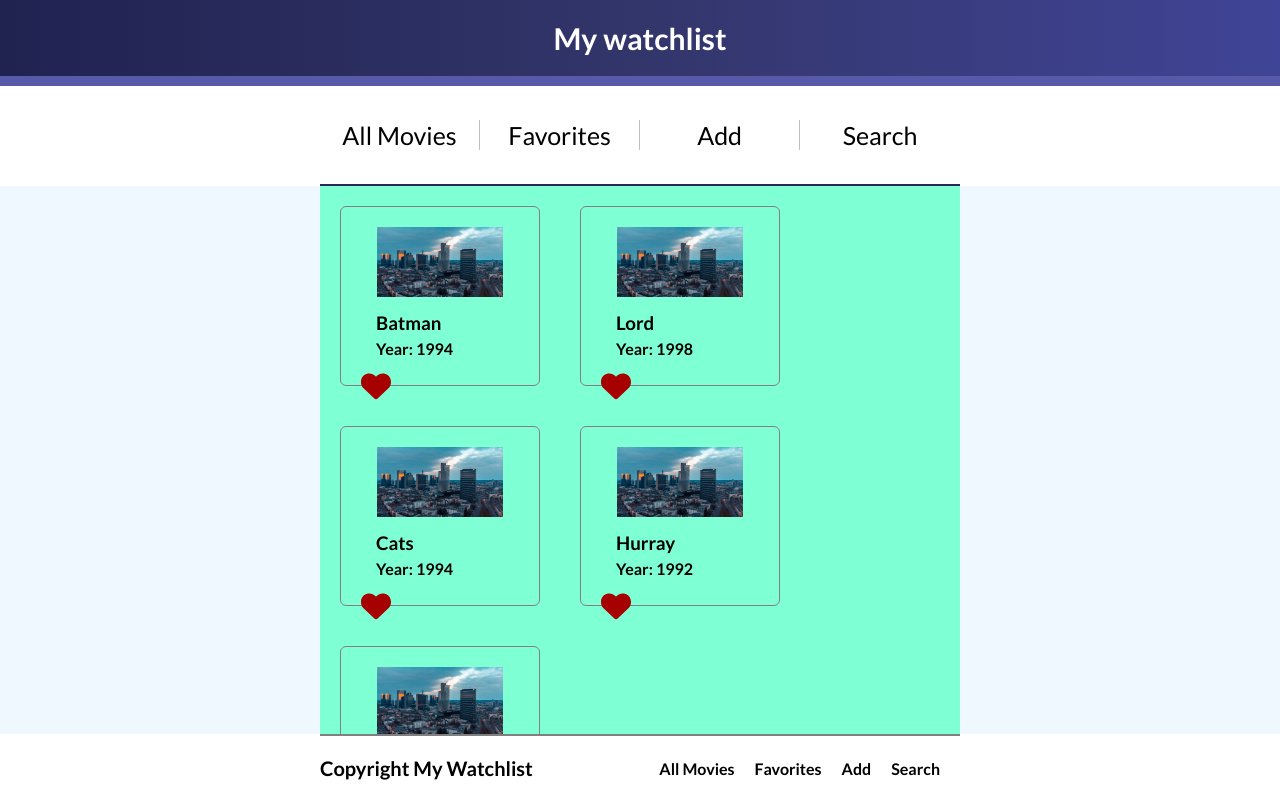
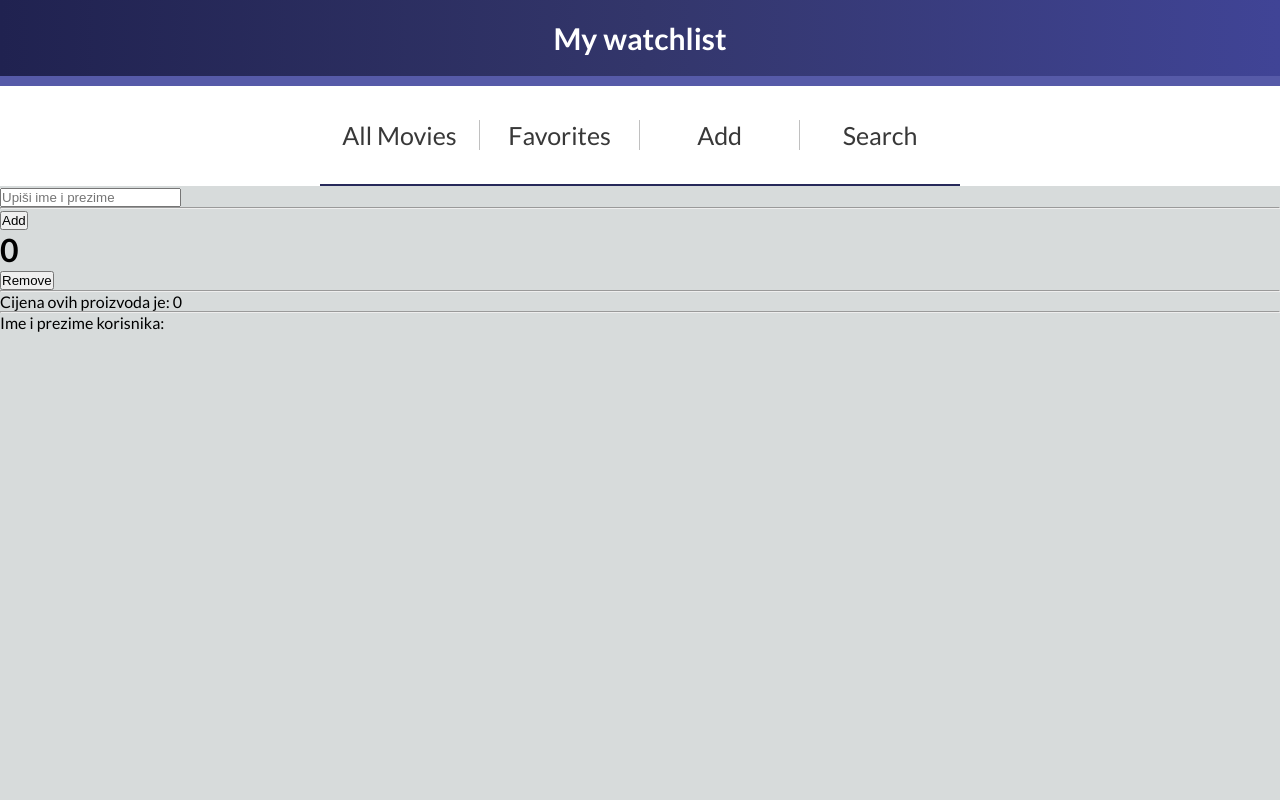
Before and after one commit to Illnas/Movie-List-Project-with-React.js, a React (Create React App) app: page /#/ in a window 1280 px wide. Built offline with nearby package versions, Linux system fonts and the light colour scheme.

Commit message:
State exercise, added playground component for practice purposes

```diff
--- a/src/App.js
+++ b/src/App.js
@@ -6,12 +6,13 @@ import Add from "./components/views/Add";
 import Favorites from "./components/views/Favorites";
 import Index from "./components/views/Index";
 import Search from "./components/views/Search";
+import Playground from "./components/playground/Playground";
 
 function App() {
   return (
     <>
       <Header />
-      <main>
+    {/*   <main>
         <Routes>
           <Route
             exact
@@ -54,8 +55,10 @@ function App() {
           />
         </Routes>
       </main>
+ */}
+ <Playground />
 
-      <Footer />
+      {/* <Footer /> */}
     </>
   );
 }
--- a/src/components/items/MovieArticle.js
+++ b/src/components/items/MovieArticle.js
@@ -3,7 +3,7 @@ import ArticleImage from "./ArticleImage";
 import ArticleTitle from "./ArticleTitle";
 
 const MovieArticle = (props) => {
-  console.log(props);
+/*   console.log(props); */
   const didWatch = () => {
     return (
       <svg
--- /dev/null
+++ b/src/components/playground/Playground.js
@@ -0,0 +1,53 @@
+
+
+import React, { useState } from 'react'
+import Sandbox from './Sandbox'
+
+const Playground = () => {
+    const [counter, setCounter] = useState(0);
+    const [name, setName] = useState("")
+
+    /*  const [donutPrice, setDonutPrice] = useState(7) */
+    const donutPrice = 7
+    const discount = 10
+    /*     setTimeout(() => {
+            myInt += 1
+            console.log(myInt)
+            setMyAnotherInt(myAnotherInt + 1)
+        }, 2000) */
+
+    const counterAdd = () => {
+        setCounter(counter + 1)
+    }
+
+    const counterRemove = () => {
+        if (counter >= 1) {
+            setCounter(counter - 1)
+        }
+    }
+
+    const getName = (e) => {
+        console.log(e.target.value)
+        setName(e.target.value)
+    }
+
+    return (
+        <div>
+            <input type="text" placeholder='Upiši ime i prezime' onChange={(e) => getName(e)}/>
+
+
+
+
+            <hr />
+            <button onClick={() => counterAdd()}>Add</button>
+            <h1>
+                {counter}
+            </h1>
+            <button onClick={() => counterRemove()}>Remove</button>
+            <hr />
+            <Sandbox price={donutPrice} quantity={counter} discount={discount} name={name}/>
+        </div>
+    )
+}
+
+export default Playground
--- /dev/null
+++ b/src/components/playground/Sandbox.js
@@ -0,0 +1,23 @@
+import React from 'react'
+
+const Sandbox = (props) => {
+
+    let totalPrice = props.price * props.quantity
+    const priceDiscount = props.discount
+
+    if (props.quantity >= 5) {
+        totalPrice = totalPrice - totalPrice / 100 * priceDiscount
+    }
+
+    return (
+        <div>
+            Cijena ovih proizvoda je: {totalPrice}
+            <hr />
+            <div>
+                Ime i prezime korisnika: {props.name}
+            </div>
+        </div>
+    )
+}
+
+export default Sandbox
--- a/src/components/shared/Header.js
+++ b/src/components/shared/Header.js
@@ -9,7 +9,7 @@ const Header = () => {
 
       <ul>
         <li>
-          <Link to="/">All Movies</Link>
+          <Link autoFocus to="/">All Movies</Link>
         </li>
         <li>
           <Link to="/favorites">Favorites</Link>
--- a/src/styles/_articles.scss
+++ b/src/styles/_articles.scss
@@ -11,6 +11,7 @@ article {
   display: flex;
   flex-direction: column;
   justify-content: space-between;
+  position: relative;
 
   .details {
       width: 100%;
@@ -41,4 +42,10 @@ article {
       height: 70px;
     }
   }
+
+  .svg-container {
+    position: absolute;
+    bottom: 20px;
+    right: 10px;
+  }
 }
--- a/src/styles/_header.scss
+++ b/src/styles/_header.scss
@@ -39,8 +39,18 @@ nav {
       a {
         text-decoration: none;
         text-align: center;
-        color: black;
+        color: rgb(56, 56, 56);
+        &:focus {
+          font-size: 30px;
+          color: rgb(0, 0, 0);
+        }
+
+        &:first-child:focus-visible {
+          font-size: 30px;
+          color: rgb(0, 0, 0);
+        }
       }
+
     }
     li:last-child {
       border-right: none;
```
Also changed, not shown: src/components/items/ArticleTitle.js (+4 -4 lines).
